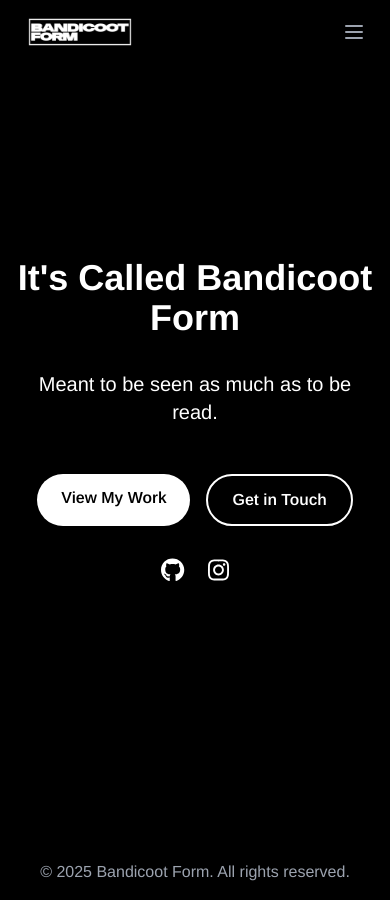
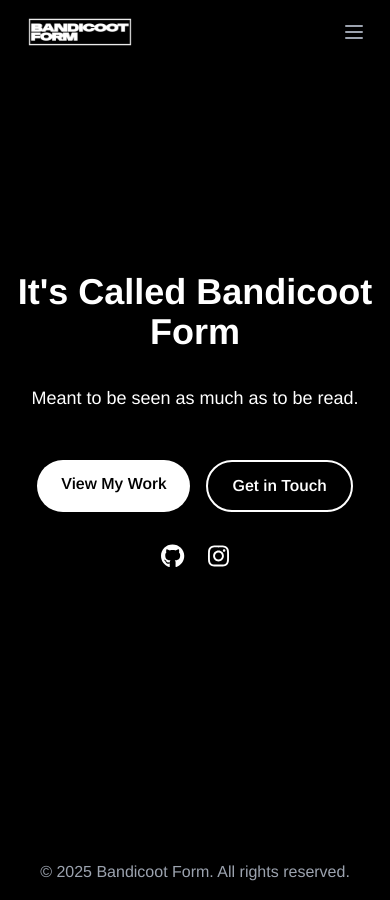
Before and after one commit to bandicootform/projectosaurus, a Next.js app: page / in a window 390 px wide. Built offline with nearby package versions, Linux system fonts and the light colour scheme.

Commit message:
update page

```diff
--- a/app/page.tsx
+++ b/app/page.tsx
@@ -17,7 +17,7 @@ export default function Home() {
         It&apos;s Called Bandicoot Form
       </motion.h1>
       <motion.p
-        className="text-xl md:text-2xl text-center mb-12 max-w-2xl"
+        className="text-lg md:text-2xl text-center mb-12 max-w-2xl"
         initial={{ opacity: 0 }}
         animate={{ opacity: 1 }}
         transition={{ delay: 0.5, duration: 0.8 }}
```
